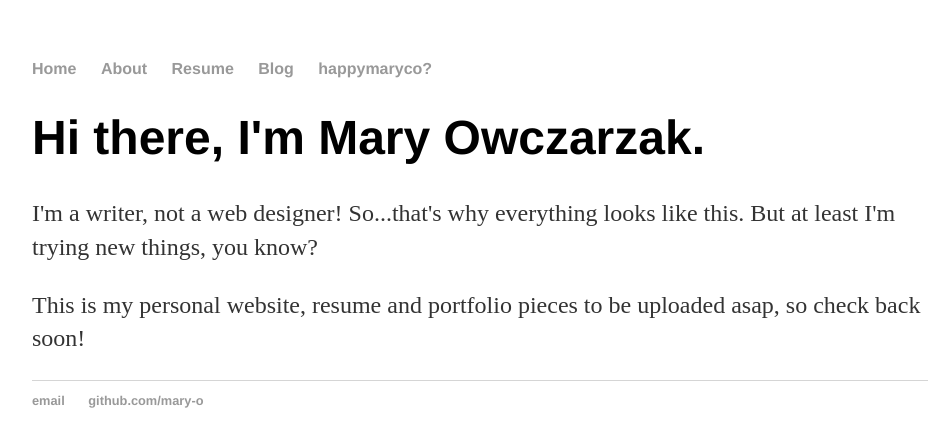
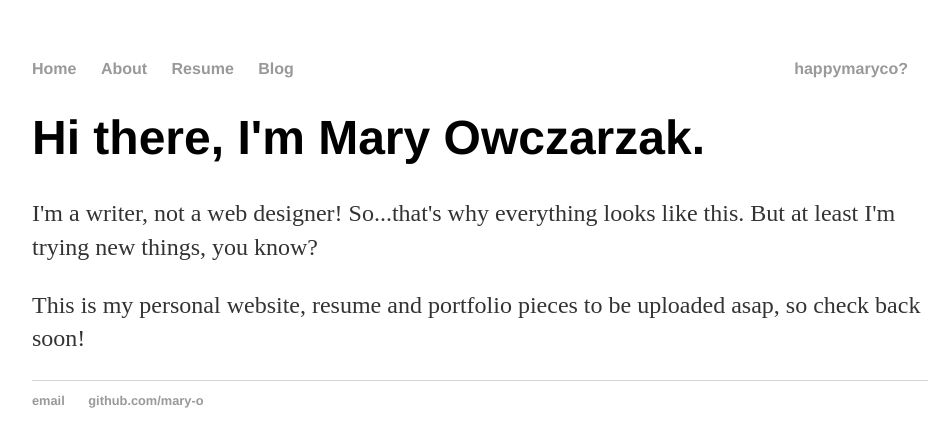
Before and after one commit to Mary-O/mary-o.github.io, a Jekyll site: the page built from index.html, in a window 1280 px wide. Shown: the top 447 px of the page, without its empty margins (160-1112 px from the left). Built offline with Jekyll 4.4.1, drawn with Linux system fonts in a browser that asks for light colours.

Commit message:
Update default.html

```diff
--- a/_layouts/default.html
+++ b/_layouts/default.html
@@ -12,7 +12,7 @@
 		        	<li><a href="/about">About</a></li>
 	        		<li><a href="/resume">Resume</a></li>
 	        		<li><a href="/blog">Blog</a></li>
-				<li><a href="/HappyMaryCO">happymaryco?</a></li>
+				<li style="float:right;"><a href="/HappyMaryCO">happymaryco?</a></li>
 	    		</ul>
 			</nav>
 			<div class="container">
```
